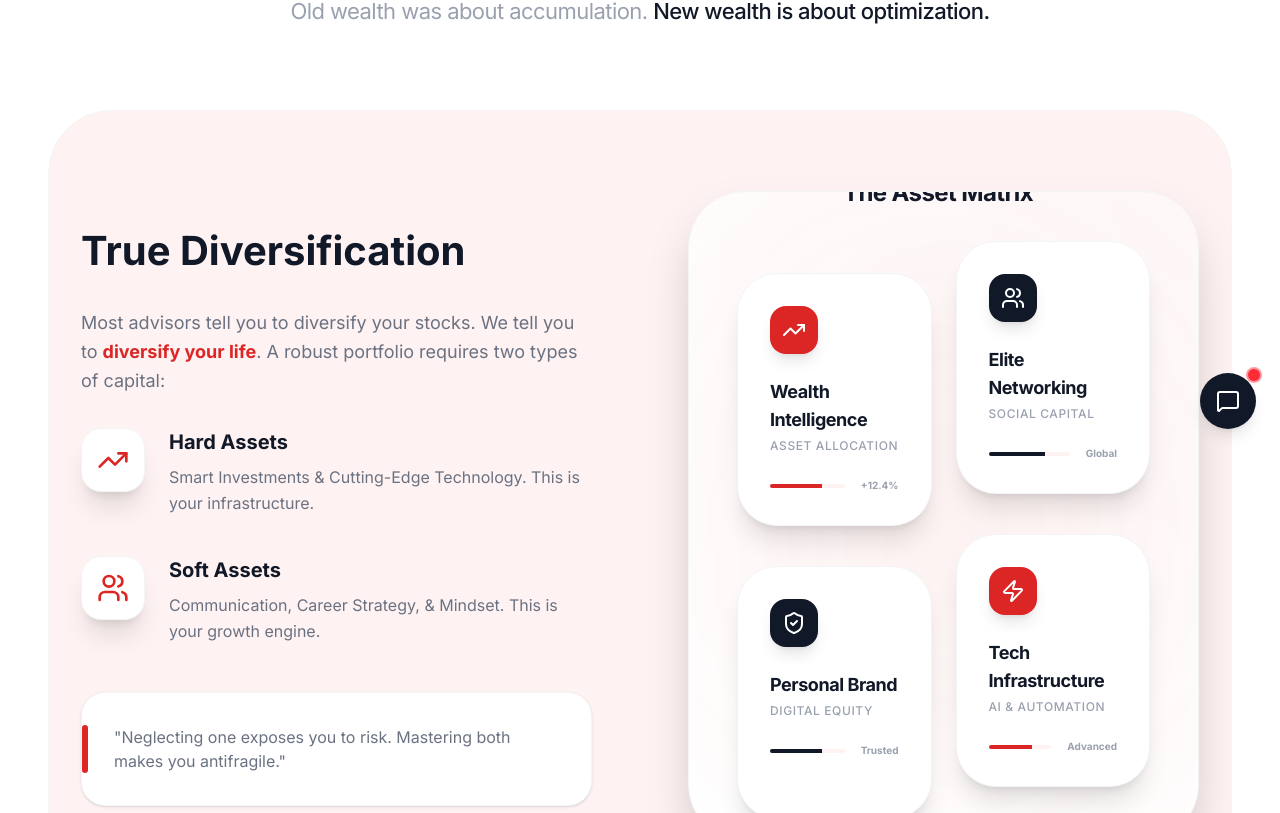
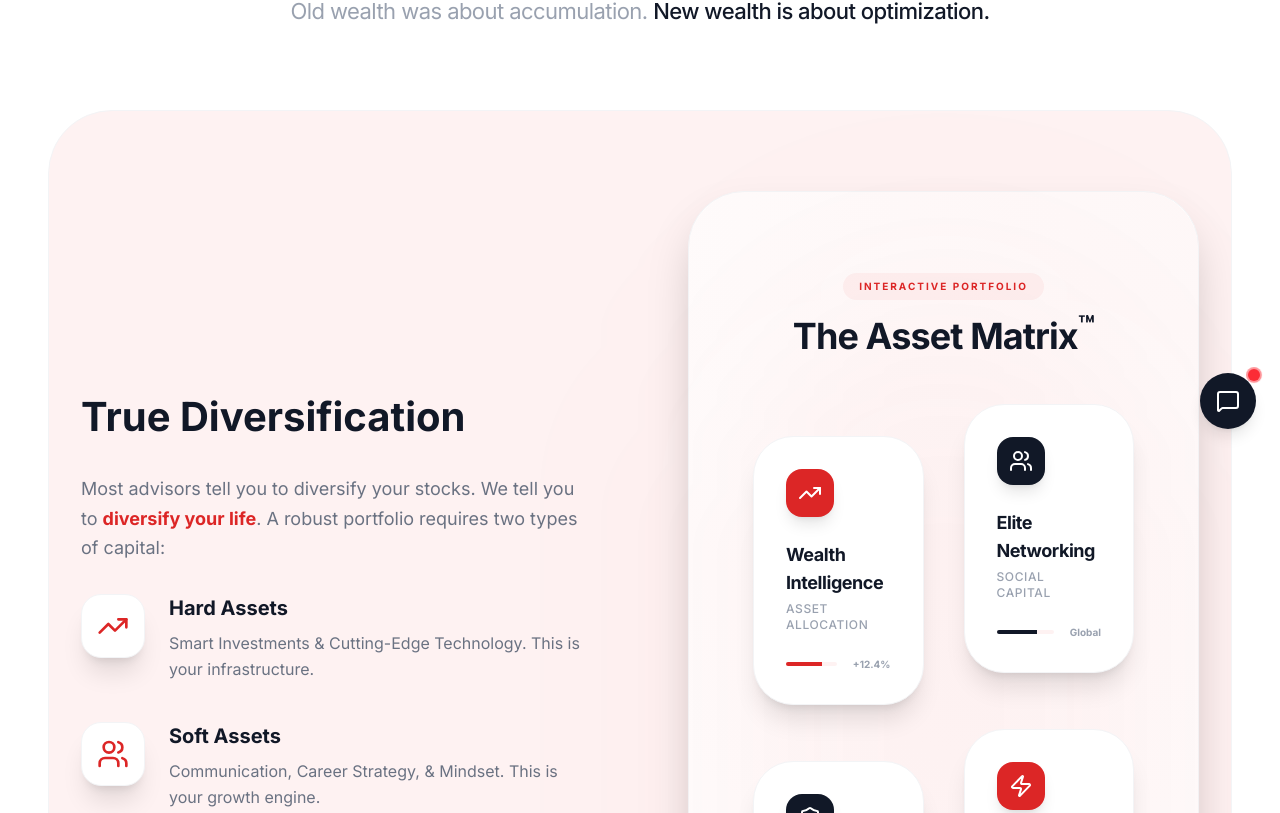
Before and after one commit to ahinsree/Portfolio-living, a Next.js app: page /about in a window 1280 px wide. Shown: the part 347-1160 px from the top of the page. Built offline with nearby package versions, Linux system fonts and the light colour scheme; a web font is replaced by a local one.

Commit message:
Fix text clipping and padding in Asset Matrix section

```diff
--- a/app/about/page.tsx
+++ b/app/about/page.tsx
@@ -64,19 +64,19 @@ export default function About() {
                             </div>
 
                             {/* Abstract Visual Representation */}
-                            <div className="relative h-auto lg:h-[650px] w-full bg-white rounded-[3.5rem] shadow-2xl p-8 lg:p-12 overflow-hidden border border-gray-100 flex flex-col justify-center">
-                                <div className="absolute inset-0 bg-[radial-gradient(circle_at_top_right,rgba(220,38,38,0.03),transparent)] z-0" />
+                            <div className="relative h-auto lg:min-h-[750px] w-full bg-white rounded-[3.5rem] shadow-2xl p-10 lg:p-16 border border-gray-100 flex flex-col">
+                                <div className="absolute inset-0 bg-[radial-gradient(circle_at_top_right,rgba(220,38,38,0.03),transparent)] z-0 rounded-[3.5rem] overflow-hidden" />
                                 <div className="absolute top-1/2 left-1/2 -translate-x-1/2 -translate-y-1/2 w-[80%] h-[80%] bg-primary/5 rounded-full blur-[120px]" />
 
-                                <div className="relative z-10">
-                                    <div className="text-center mb-12">
+                                <div className="relative z-10 w-full pt-4">
+                                    <div className="text-center mb-16">
                                         <div className="inline-block px-4 py-1.5 bg-primary/5 rounded-full text-primary font-black text-[10px] tracking-[0.2em] uppercase mb-4">
                                             Interactive Portfolio
                                         </div>
-                                        <h3 className="text-2xl font-bold text-gray-900 tracking-tight">The Asset Matrix<sup>&trade;</sup></h3>
+                                        <h3 className="text-3xl md:text-4xl font-bold text-gray-900 tracking-tight">The Asset Matrix<sup>&trade;</sup></h3>
                                     </div>
 
-                                    <div className="grid grid-cols-1 sm:grid-cols-2 gap-6 max-w-2xl mx-auto">
+                                    <div className="grid grid-cols-1 sm:grid-cols-2 gap-8 lg:gap-10 max-w-2xl mx-auto">
                                         {[
                                             {
                                                 title: "Wealth Intelligence",
```
